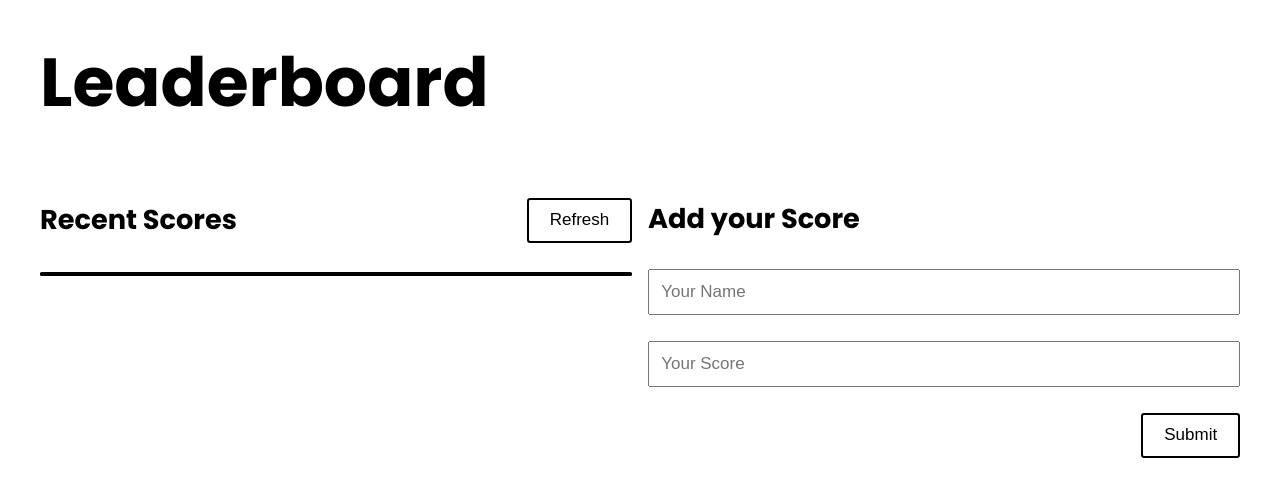
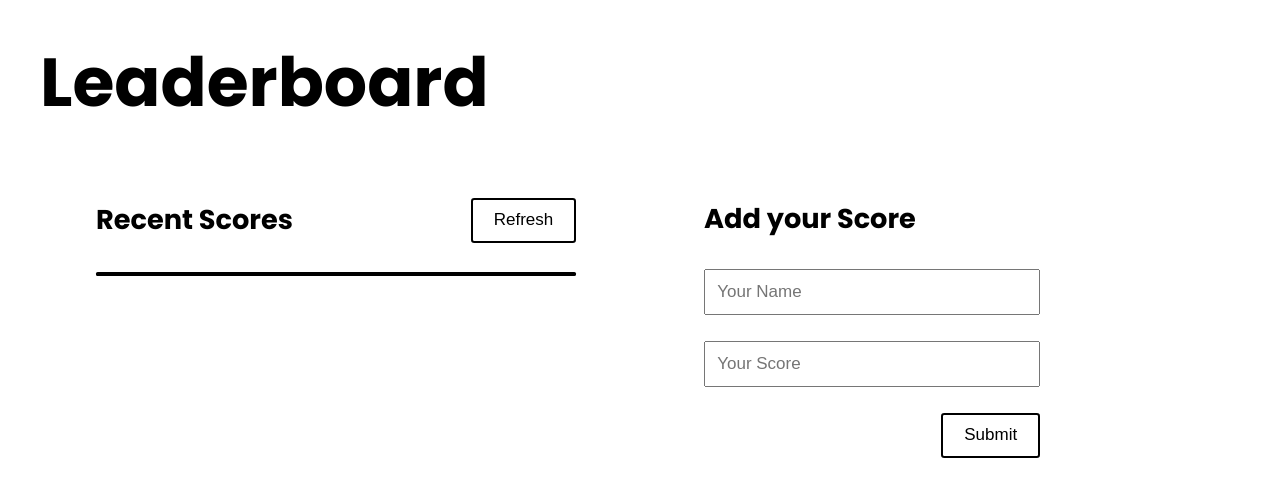
Before and after one commit to NitBravoA92/leaderboard-api, a website built with webpack: page src/index.html in a window 1280 px wide. Built offline with nearby package versions, Linux system fonts and the light colour scheme.

Commit message:
Update main css styles

```diff
--- a/src/style.css
+++ b/src/style.css
@@ -32,10 +32,10 @@ main {
 
 main {
   display: grid;
-  grid-template-columns: repeat(auto-fit, minmax(325px, 1fr));
+  grid-template-columns: repeat(auto-fit, minmax(325px, 40%));
   grid-auto-rows: minmax(200px, auto);
   column-gap: 1rem;
-  justify-content: center;
+  justify-content: space-around;
 }
 
 .section-header {
@@ -91,6 +91,10 @@ main {
   background-color: #dedede;
 }
 
+#add-score-form {
+  width: 100%;
+}
+
 .input-group {
   margin-bottom: 1.6rem;
 }
@@ -115,4 +119,8 @@ main {
   #page-title {
     font-size: 4em;
   }
+
+  #add-score-form {
+    width: 70%;
+  }
 }
```
